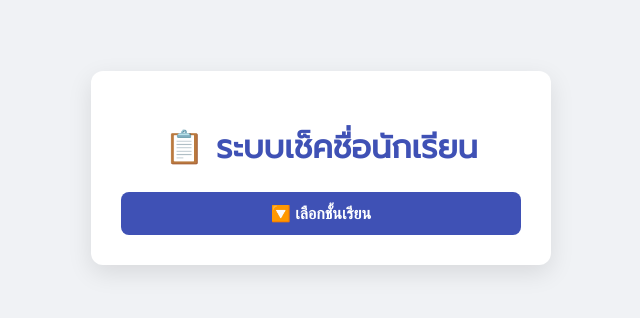
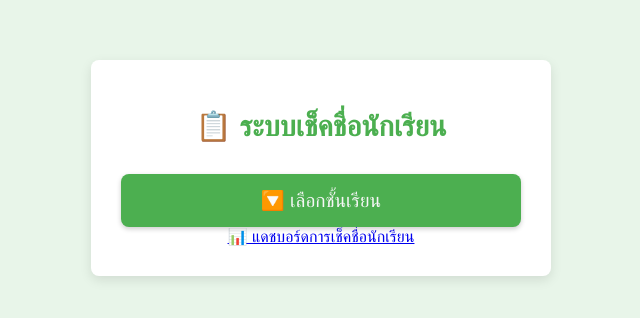
Before and after one commit to Natthawut9954/test2, a plain HTML site: page index.html in a window 1280 px wide. Shown: the part 232-550 px from the top of the page, without its empty margins (319-959 px from the left). Drawn offline with Linux system fonts and the light colour scheme; a web font is replaced by a local one.

Commit message:
Add files via upload

```diff
--- a/index.html
+++ b/index.html
@@ -4,84 +4,13 @@
   <meta charset="UTF-8" />
   <meta name="viewport" content="width=device-width, initial-scale=1.0"/>
   <title>ระบบเช็คชื่อนักเรียน</title>
-  <style>
-    body {
-      font-family: 'Prompt', sans-serif;
-      background-color: #f0f2f5;
-      margin: 0;
-      padding: 0;
-      display: flex;
-      justify-content: center;
-      align-items: center;
-      min-height: 100vh;
-    }
-
-    .container {
-      background-color: white;
-      padding: 30px;
-      border-radius: 12px;
-      box-shadow: 0 8px 24px rgba(0,0,0,0.1);
-      text-align: center;
-      max-width: 400px;
-      width: 100%;
-    }
-
-    h1 {
-      margin-bottom: 20px;
-      color: #3f51b5;
-    }
-
-    .dropdown {
-      position: relative;
-      display: inline-block;
-      width: 100%;
-    }
-
-    .dropdown-button {
-      background-color: #3f51b5;
-      color: white;
-      padding: 12px 20px;
-      border: none;
-      border-radius: 8px;
-      cursor: pointer;
-      width: 100%;
-      font-size: 1em;
-      font-weight: bold;
-    }
-
-    .dropdown-content {
-      display: none;
-      position: absolute;
-      background-color: #fff;
-      box-shadow: 0 6px 12px rgba(0,0,0,0.1);
-      z-index: 1;
-      width: 100%;
-      border-radius: 8px;
-      margin-top: 5px;
-      overflow-y: auto;
-      max-height: 300px;
-    }
-
-    .dropdown-content a {
-      display: block;
-      padding: 10px 15px;
-      color: #333;
-      text-decoration: none;
-    }
-
-    .dropdown-content a:hover {
-      background-color: #f1f1f1;
-    }
-
-    .dropdown:hover .dropdown-content {
-      display: block;
-    }
-  </style>
+  <link rel="stylesheet" href="style.css" />
   <link href="https://fonts.googleapis.com/css2?family=Prompt&display=swap" rel="stylesheet" />
 </head>
 <body>
   <div class="container">
     <h1>📋 ระบบเช็คชื่อนักเรียน</h1>
+
     <div class="dropdown">
       <button class="dropdown-button">🔽 เลือกชั้นเรียน</button>
       <div class="dropdown-content">
@@ -101,6 +30,8 @@
         <a href="m6.3.html">ม.6/3</a>
       </div>
     </div>
+
+    <a href="dashboard.html" class="btn-history">📊 แดชบอร์ดการเช็คชื่อนักเรียน</a>
   </div>
 </body>
 </html>
```
